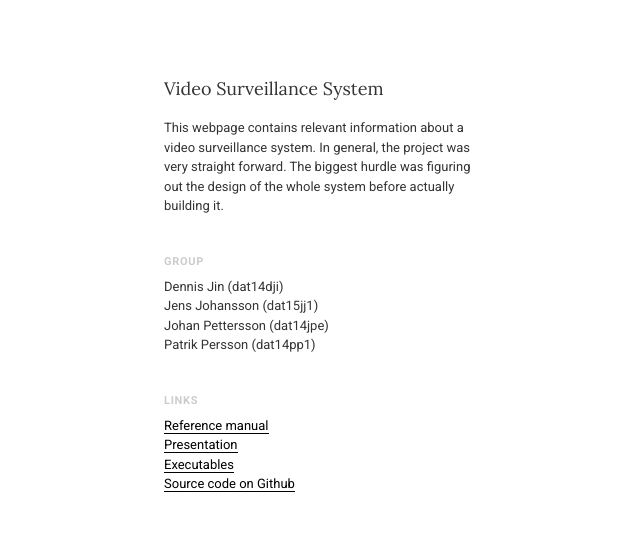
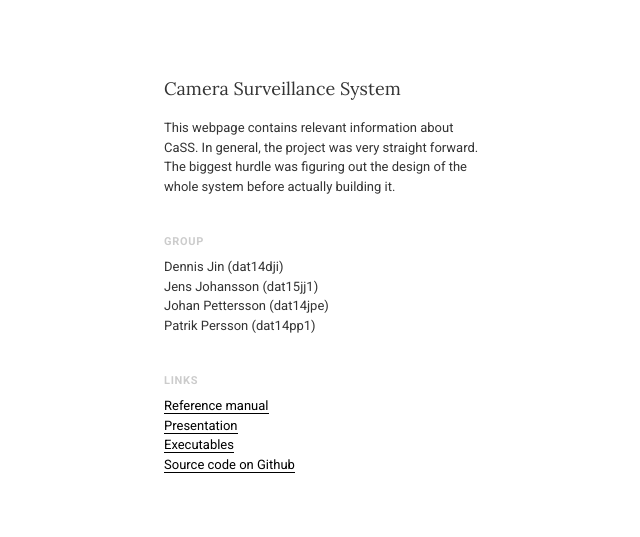
Before and after one commit to dat14jpe/eda040-project, a plain HTML site: page index.html in a window 1280 px wide. Shown: the whole page, without its empty margins (316-956 px from the left). Drawn offline with Linux system fonts and the light colour scheme.

Commit message:
Update index.html

```diff
--- a/index.html
+++ b/index.html
@@ -1,7 +1,7 @@
 <!DOCTYPE html>
 <html>
 <head>
-  <title>Video Surveillance System</title>
+  <title>Camera Surveillance System</title>
   <meta name="viewport" content="width=device-width, initial-scale=1">
   <link href="https://fonts.googleapis.com/css?family=Lora|Roboto:400,700" rel="stylesheet">
   <style type="text/css">
@@ -69,9 +69,9 @@
 <body>
   <div id="content">
     <div id="top">
-      <div id="title">Video Surveillance System</div>
+      <div id="title">Camera Surveillance System</div>
       <div id="intro">
-        This webpage contains relevant information about a video surveillance system.
+        This webpage contains relevant information about CaSS.
         In general, the project was very straight forward. The biggest hurdle was figuring
         out the design of the whole system before actually building it.
       </div>
```
